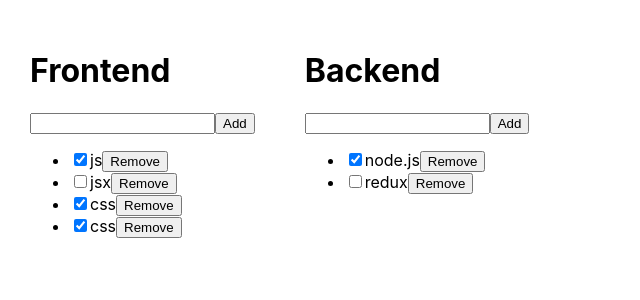
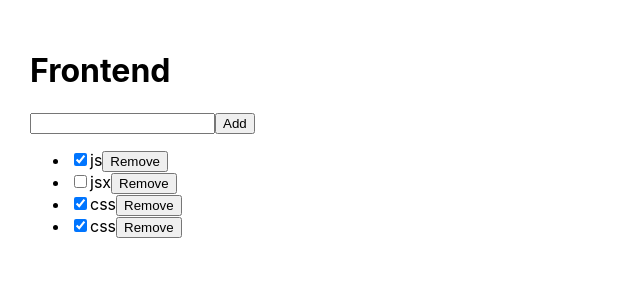
Before and after one commit to PaulZhemanov/saprana-roadmap, a React (Create React App) app: page / in a window 1280 px wide. Shown: the top 300 px of the page, without its empty margins (0-640 px from the left). Built offline with nearby package versions, Linux system fonts and the light colour scheme.

Commit message:
remove task with useState

```diff
--- a/src/App.tsx
+++ b/src/App.tsx
@@ -7,22 +7,22 @@ import { TasksType } from "./Saprana";
 import { PropsType } from "./Saprana";
 
 function App() {
-  let tasks1: Array<TasksType> = [
+  let [tasks, setTasks] = useState([
     { id: 1, title: "js", isDone: true },
     { id: 2, title: "jsx", isDone: false },
     { id: 3, title: "css", isDone: true },
     { id: 4, title: "css", isDone: true },
-  ];
+  ]);
 
-  let tasks2: Array<TasksType> = [
-    { id: 1, title: "node.js", isDone: true },
-    { id: 2, title: "redux", isDone: false },
-  ];
+  function removeTask(id: number) {
+    let filteredtasks = tasks.filter((t) => t.id !== id);
+    setTasks(filteredtasks);
+  }
+
 
   return (
     <div className="App">
-      <Saprana title="Frontend" tasks={tasks1} />
-      <Saprana title="Backend" tasks={tasks2} />
+      <Saprana title="Frontend" tasks={tasks} removeTask={removeTask} />
     </div>
   );
 }
--- a/src/Saprana.tsx
+++ b/src/Saprana.tsx
@@ -9,6 +9,7 @@ export type TasksType = {
 export type PropsType = {
   title: string;
   tasks: Array<TasksType>;
+  removeTask: (id: number) => void
 };
 
 function Saprana(props: PropsType) {
@@ -18,12 +19,11 @@ function Saprana(props: PropsType) {
       <input />
       <button>Add</button>
       <ul>
-        {props.tasks.map( t =>
-          <li><input type="checkbox" checked={t.isDone} /><span>{t.title}</span>
-            <button>Remove</button>
-          </li>
-        )}
-      </ul>{" "}
+        {props.tasks.map( (t) => (<li><input type="checkbox" checked={t.isDone} /><span>{t.title}</span>
+            <button onClick={ () => {props.removeTask(t.id)}}
+            >Remove</button></li>))
+        }
+      </ul>
     </div>
   );
 }
```
